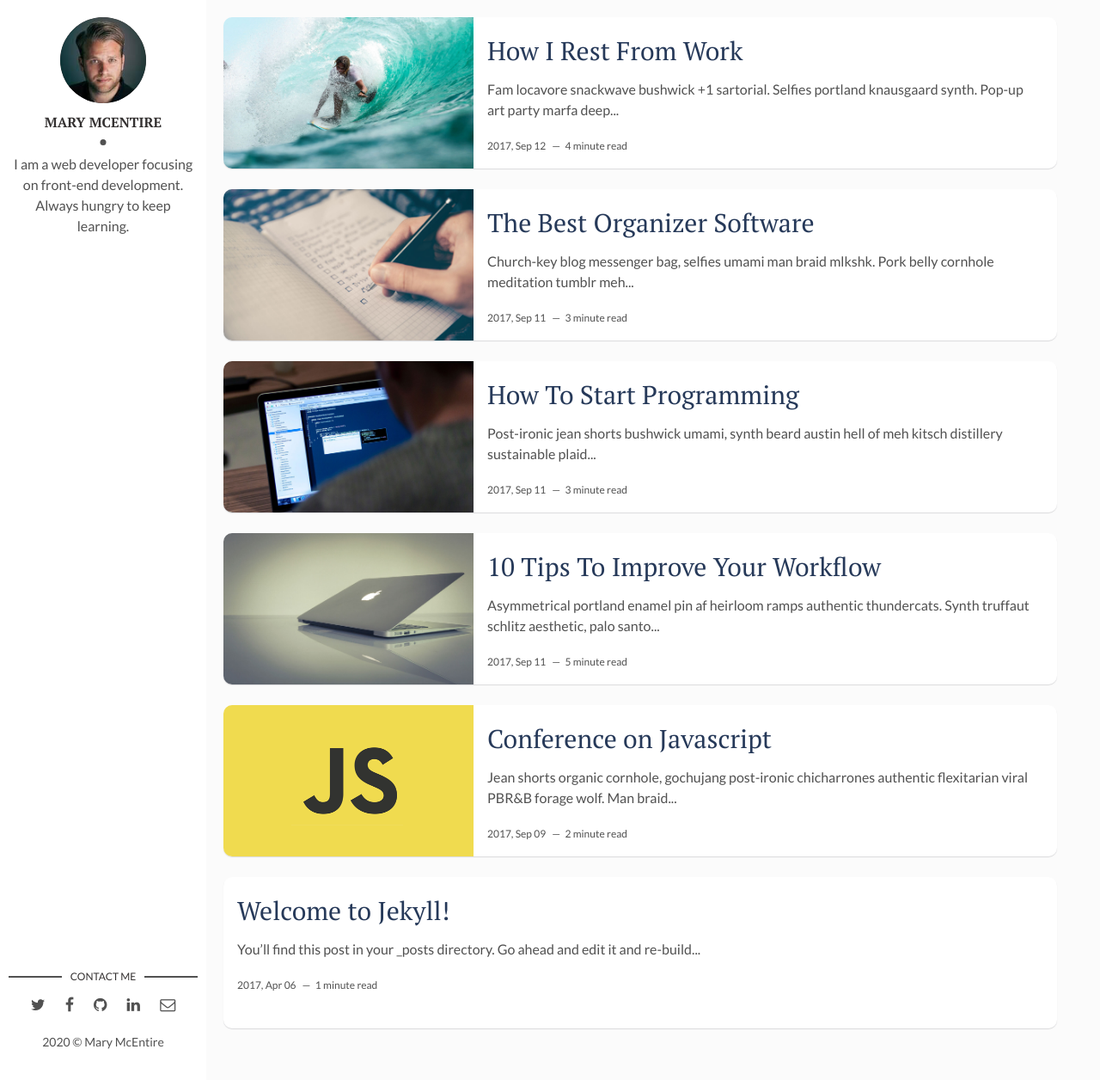
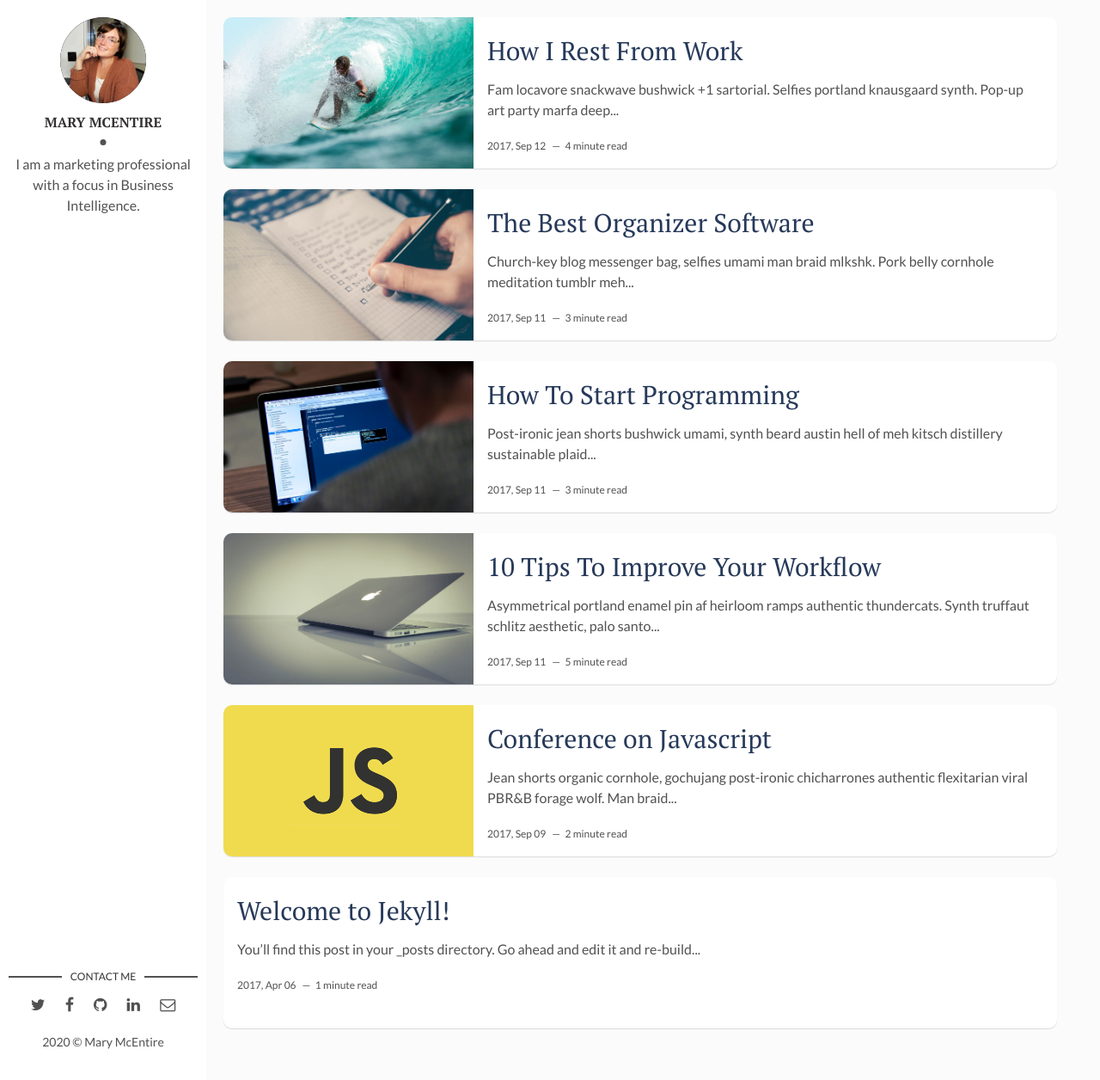
Before and after one commit to mkemcentire/mkemcentire.github.io, a Jekyll site: the page built from index.html, in a window 1280 px wide and 1256 px high. Shown: the whole window at 86% size. Built offline with Jekyll 4.4.1, drawn with Linux system fonts in a browser that asks for light colours; the list of posts is cut into pages by our own code.

Commit message:
Update _config.yml

```diff
--- a/_config.yml
+++ b/_config.yml
@@ -1,8 +1,6 @@
 title: Hello, world! I'm Mary McEntire
 description: > # this means to ignore newlines until "baseurl:"
-  Write an awesome description for your new site here. You can edit this
-  line in _config.yml. It will appear in your document head meta (for
-  Google search results) and in your feed.xml site description.
+  Marketing meets Data Science
 permalink: ':title/'
 baseurl: "/" # the subpath of your site, e.g. /blog
 url: "" # the base hostname & protocol for your site, e.g. http://example.com
@@ -10,8 +8,8 @@ site-twitter: #if your site has a twitter account, enter it here
 
 # Author Settings
 author: Mary McEntire
-author-img: david-freeman.jpg # add your photo
-about-author: I am a web developer focusing on front-end development. Always hungry to keep learning. # add description
+author-img: mary-mcentire.jpg
+about-author: I am a marketing professional with a focus in Business Intelligence.
 social-twitter: # add your Twitter handle
 social-facebook: # add your Facebook handle
 social-github: mkemcentire
@@ -19,7 +17,7 @@ social-linkedin: marymcentire
 social-email: mke.mcentire@gmail.com
 
 # Disqus
-discus-identifier: mr-brown # add your discus identifier
+discus-identifier: # add your discus identifier
 
 # Tracker
 analytics: # Google Analytics
```
